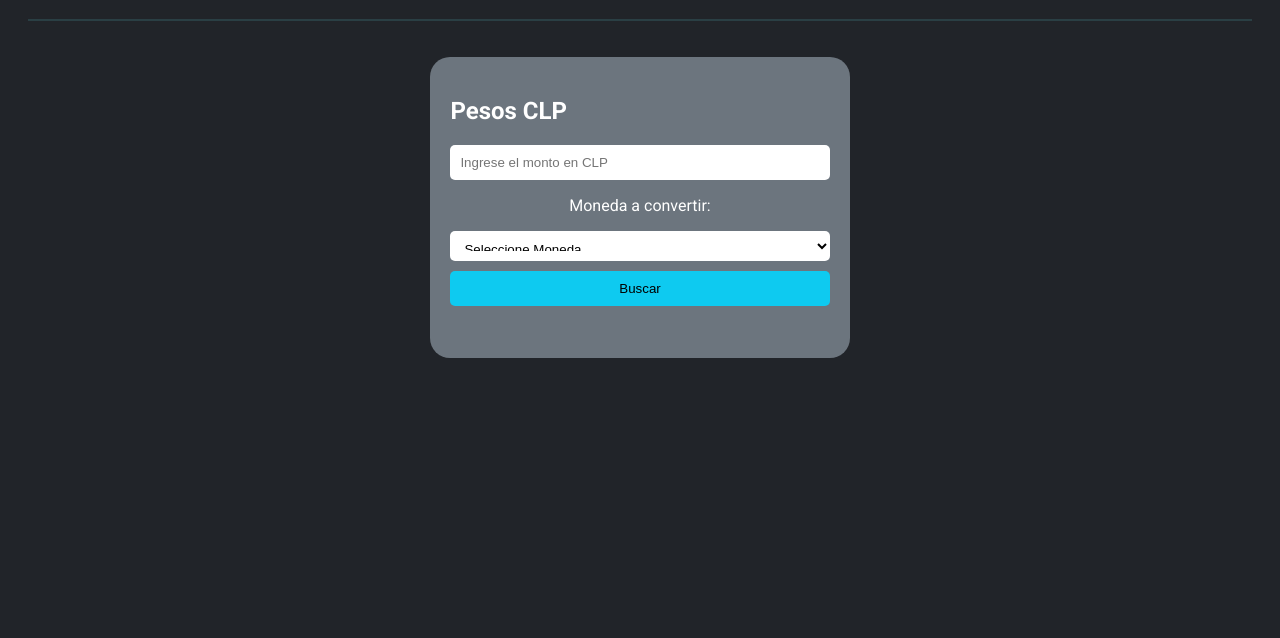
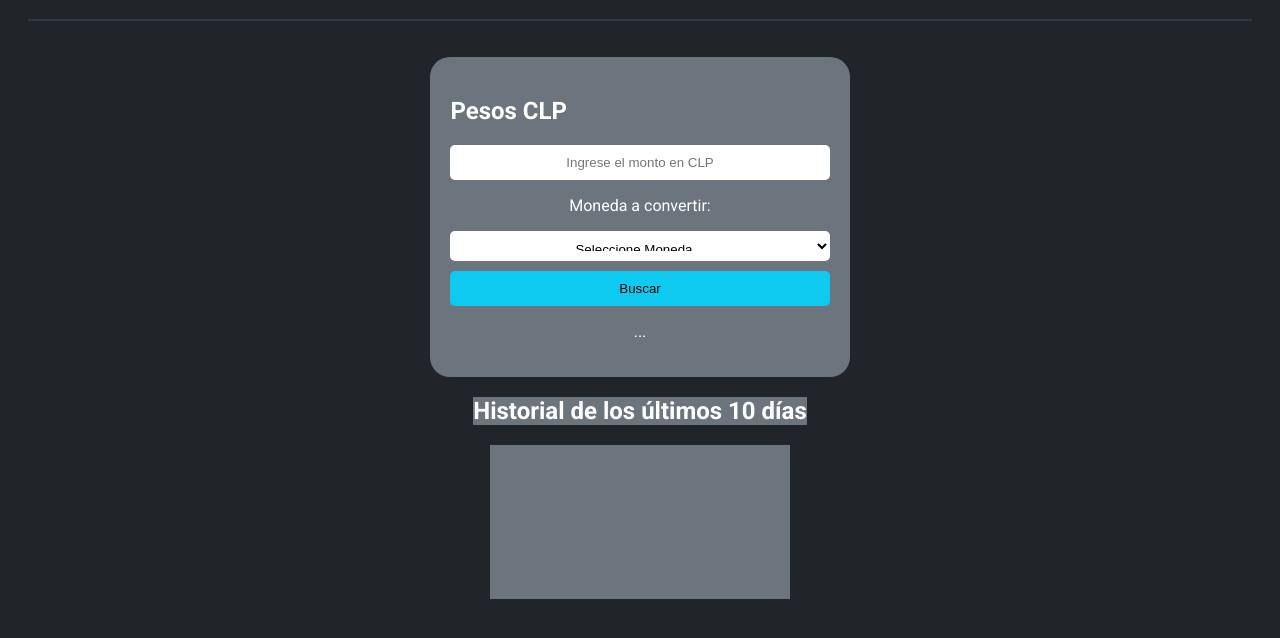
Before and after one commit to tyto-ovo/javascript_API, a plain HTML site: page index.html in a window 1280 px wide. Both pictures are taken after a click on the button "Buscar". Shown: the part 100-738 px from the top of the page. Drawn offline with nearby package versions, Linux system fonts and the light colour scheme; no server answers.

Commit message:
convertidor y formateo currency listo

```diff
--- a/assets/CSS/style.css
+++ b/assets/CSS/style.css
@@ -15,18 +15,7 @@ body {
   color: #ffffff;
   font-family: "Roboto", sans-serif;
 }
-/* Chrome, Safari, Edge, Opera */
-input::-webkit-outer-spin-button,
-input::-webkit-inner-spin-button {
-  -webkit-appearance: none;
-  margin: 0;
-}
 
-/* Firefox */
-/* input[type="number"] {
-  -moz-appearance: textfield;
-}
- */
 hr {
   margin: 1em auto;
   height: 2px;
@@ -55,6 +44,10 @@ input {
   color: black;
   padding: 10px;
   border-radius: 5px;
+  text-align: center;
+}
+select {
+  text-align-last: center;
 }
 select {
   background-color: white;
@@ -81,3 +74,6 @@ button {
 .textoDeafault {
   text-align: center;
 }
+.resultado {
+  text-align: center;
+}
--- a/assets/JS/script.js
+++ b/assets/JS/script.js
@@ -1,57 +1,87 @@
-async function getCoin(moneda) {
+// ------------ //
+// REQUEST DEL API //
+async function getCoin() {
   try {
-    const res = await fetch(`https://mindicador.cl/api/${moneda}`);
+    const res = await fetch("https://mindicador.cl/api");
     const data = await res.json();
     return data;
-    /*     return data.serie[1].valor; */
   } catch (error) {
-    alert(error.message);
+    console.error("Error:", error);
   }
 }
-console.log(getCoin("uf"));
+// ------------ //
 
-/* async function getUf() {
-  try {
-    const res = await fetch("https://mindicador.cl/api/uf");
-    const data = await res.json();
-    console.log(data);
-  } catch (error) {
-    alert(error.message);
-  }
+async function obtDatosGrafica(moneda) {
+  const data = await getCoin();
+  console.log(moneda);
 }
- */
-/* getCoin(); */
+obtDatosGrafica("uf");
+// ------------ //
+// FUNCION QUE APLICA PROMESA  //
+async function obtUf() {
+  const y = await getCoin();
+  /*   console.log(y["dolar"]["valor"]); */
+  return y["uf"]["valor"];
+}
 
-const monedaChilena = document.querySelector(".chilena");
+async function obtDolar() {
+  const y = await getCoin();
+  /*   console.log(y["dolar"]["valor"]); */
+  return y["dolar"]["valor"];
+}
+
+async function obtEuro() {
+  const y = await getCoin();
+  /*   console.log(y["euro"]["valor"]); */
+  return y["euro"]["valor"];
+}
+
+// ------------ //
+
+function blancoInicial() {
+  let nume = document.querySelector(".chilena");
+  let valor = document.getElementById("coin-select");
+
+  nume.value = "";
+  valor.value = "";
+}
+
+const formatClp = new Intl.NumberFormat("de-DE");
+const formatUsd = new Intl.NumberFormat("en-US", {
+  currency: "USD",
+  style: "currency",
+});
+const formatEu = new Intl.NumberFormat("en-EU", {
+  currency: "EUR",
+  style: "currency",
+});
+// ------------ //
 
 const ejecutar = document.getElementById("calcular");
 
-function calcular() {
-  const resultado = document.querySelector("textoDefault");
+async function calcular() {
+  const resultado = document.querySelector(".resultado");
+  const monedaChilena = document.querySelector(".chilena");
+  const tipoMoneda = document.getElementById("coin-select").value;
+  const num = monedaChilena.value;
+  let tipoCambio;
 
-  const tipoMoneda = document.getElementById("coin-select");
-  console.log(tipoMoneda.value);
-  const num = monedaChilena.value;
-  const tipoCambio = getCoin(tipoMoneda);
+  if (tipoMoneda == "uf") {
+    tipoCambio = await obtUf();
+    d = formatClp.format((num / tipoCambio).toFixed(2));
+    resultado.innerHTML = `Resultado: ${d} UF `;
+  } else if (tipoMoneda == "dolar") {
+    tipoCambio = await obtDolar();
+    d = formatUsd.format((num / tipoCambio).toFixed(2));
+    resultado.innerHTML = `Resultado: ${d} `;
+  } else if (tipoMoneda == "euro") {
+    tipoCambio = await obtEuro();
+    d = formatEu.format((num / tipoCambio).toFixed(2));
+    resultado.innerHTML = `Resultado: ${d}`;
+  }
+  /*   resultado.innerHTML = `Resultado: $${num / tipoCambio}`; */
+}
 
-  resultado.innerHTML = num * tipoCambio;
-}
 ejecutar.addEventListener("click", calcular);
-// Event listener para el botón de agregar tarea
-/* document.getElementById("agregarTarea").addEventListener("click", agregarTarea);
 
-// Función para agregar una nueva tarea
-function agregarTarea() {
-  const descripcion = document.getElementById("nuevaTarea").value;
-  if (descripcion.trim()) {
-    const nuevaTarea = {
-      id: generarId(), // mi generador de ID para que sea mas corto
-      descripcion: descripcion,
-      realizada: false,
-    };
-    tareas.push(nuevaTarea);
-    renderTareas();
-    document.getElementById("nuevaTarea").value = "";
-  }
-}
- */
+blancoInicial();
--- a/index.html
+++ b/index.html
@@ -5,7 +5,12 @@
     <meta name="viewport" content="width=device-width, initial-scale=1.0" />
     <title>Desafio API</title>
     <link rel="stylesheet" href="./assets/CSS/style.css" />
-    <!--     <script src="https://cdn.jsdelivr.net/npm/chart.js"></script> -->
+    <link
+      rel="shortcut icon"
+      href="./assets/imgs/favicon.ico"
+      type="image/x-icon"
+    />
+    <script src="https://cdn.jsdelivr.net/npm/chart.js"></script>
   </head>
   <body>
     <header>
@@ -18,7 +23,7 @@
       <div class="container">
         <h2>Pesos CLP</h2>
         <input
-          type="number"
+          inputmode="numeric"
           placeholder="Ingrese el monto en CLP"
           class="chilena"
         />
@@ -27,13 +32,15 @@
           <option value="">Seleccione Moneda</option>
           <option value="uf">UF</option>
           <option value="dolar">Dolar</option>
+          <option value="euro">Euro</option>
         </select>
         <button id="calcular">Buscar</button>
-        <p class="textoDefault"></p>
+        <p class="resultado">...</p>
       </div>
-      <!--     <div>
+      <h2>Historial de los últimos 10 días</h2>
+      <div class="grafica">
         <canvas id="myChart"></canvas>
-      </div> -->
+      </div>
     </main>
 
     <script src="./assets/JS/script.js"></script>
```
Also changed, not shown: assets/imgs/favicon.ico (added), 1 other file.
